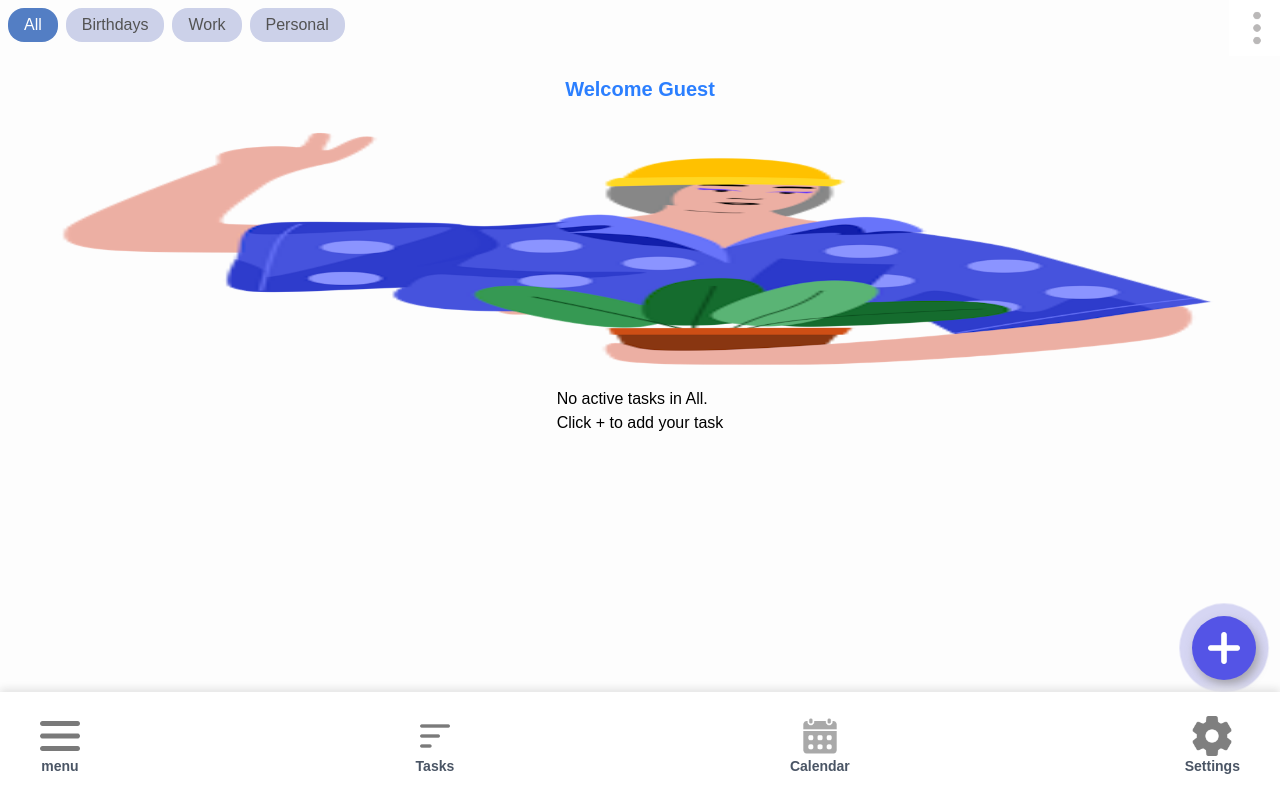
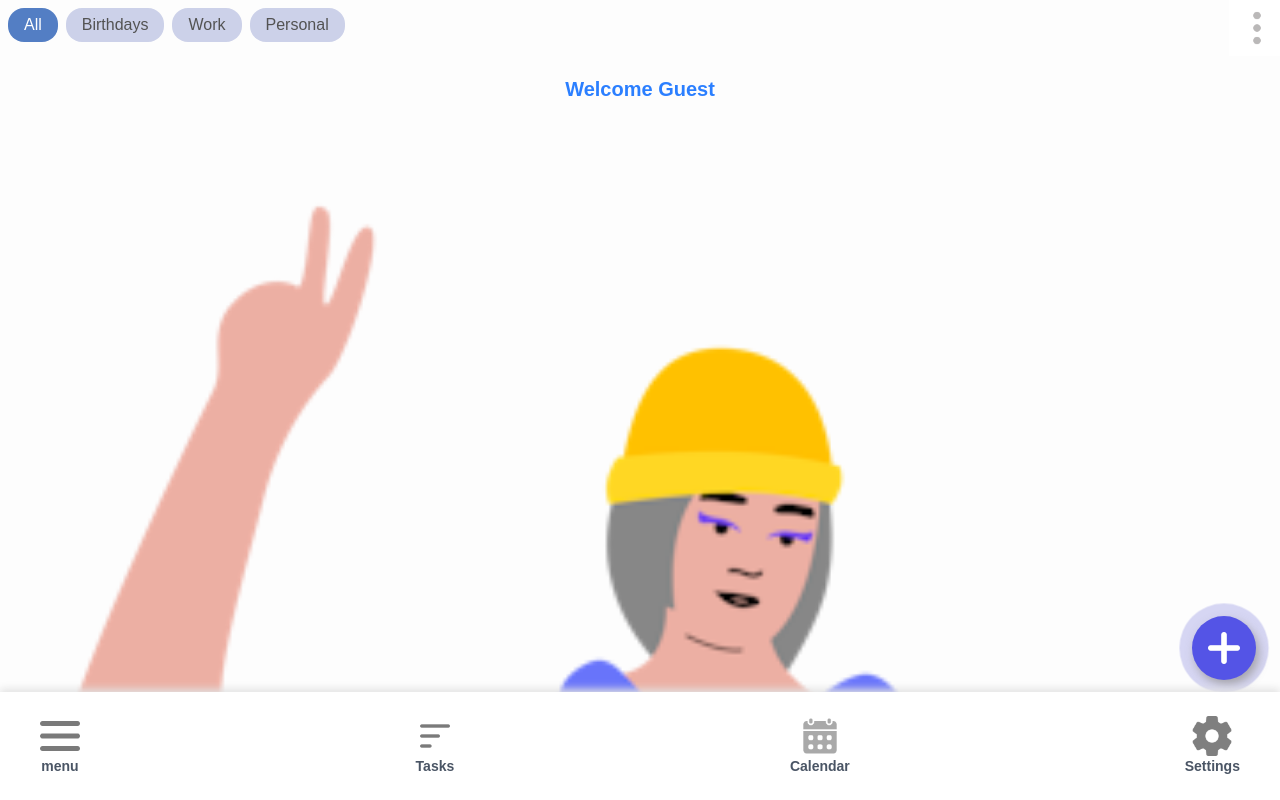
Before and after one commit to ebuski100/todoApp, a React (Vite) app: page / in a window 1280 px wide. Built offline with nearby package versions, Linux system fonts and the light colour scheme.

Commit message:
change the taskPage

```diff
--- a/src/Components/TaskCategory.jsx
+++ b/src/Components/TaskCategory.jsx
@@ -46,11 +46,7 @@ function TaskCategory({
             </div>
           </div>
           <div className="taskImgCont ">
-            <img
-              src={currentCategory.img}
-              alt=""
-              className=" w-full my-2 h-[30px]"
-            />
+            <img src={currentCategory.img} alt="" className=" w-full my-6 " />
             <div className="taskImgtext">
               No active tasks in {currentCategory.name}. <br />
               Click + to add your task
--- a/src/index.css
+++ b/src/index.css
@@ -496,9 +496,7 @@ body {
   /* padding-bottom: 10rem; */
 }
 .taskImgCont img {
-  margin-bottom: 0.7rem;
-
-  height: 256px;
+  margin-bottom: 2rem;
 }
 
 /* THEME */
@@ -654,9 +652,10 @@ body {
 /* COMPLETED LINK STYLES */
 
 .completedLink {
-  height: 100px;
   color: grey;
+
   display: flex;
+  padding: 0.5rem;
   justify-content: center;
   align-items: center;
   text-decoration: underline dotted grey;
@@ -979,7 +978,7 @@ body {
 .completed-task {
   opacity: 0.55;
   filter: grayscale(100%);
-  text-decoration: line-through;
+  /* text-decoration: line-through; */
   transition: 0.2s ease;
 }
 
--- a/src/pages/TaskPage.jsx
+++ b/src/pages/TaskPage.jsx
@@ -226,18 +226,31 @@ const TaskPage = ({
         </div>
       </div>
 
-      <div className={`${activeTask?.completed ? "completed-task" : ""}`}>
+      <div
+        className={`${
+          activeTask?.completed
+            ? "completed-task pointer-events-none opacity-50"
+            : ""
+        }`}
+      >
         <div className=" bg-gray-200 rounded-2xl py-1 px-4 text-gray-800 my-4   text-center w-fit">
           {currentCategory.name}
         </div>
 
         {activeTask && (
-          <textarea
-            ref={textAreaRef}
-            className="text-lg w-full font-bold text-gray-800 m-2  break-words whitespace-normal p-2    outline-none"
-            value={activeTask.text}
-            onChange={(e) => updateTaskText(e.target.value)}
-          />
+          <div className="taskTextContainer my-2">
+            <textarea
+              ref={textAreaRef}
+              className={`text-lg w-full font-bold m-2 break-words whitespace-normal p-2 outline-none ${
+                activeTask?.completed
+                  ? "line-through text-gray-400"
+                  : "text-gray-800"
+              }`}
+              value={activeTask.text}
+              onChange={(e) => updateTaskText(e.target.value)}
+              readOnly={activeTask?.completed}
+            />
+          </div>
         )}
 
         <div className="flex flex-col ">
--- a/src/pages/Tasks.jsx
+++ b/src/pages/Tasks.jsx
@@ -297,9 +297,9 @@ function Tasks({
   const completedTasks = allTasks.filter((task) => task.completed);
 
   return (
-    <div className="tasksCont">
+    <div className="tasksCont flex flex-col h-screen">
       {/* Category selector */}
-      <div className="taskCategoryCont">
+      <div className="taskCategoryCont ">
         {categories.map((category) => (
           <div key={category.id}>
             <div
@@ -338,7 +338,8 @@ function Tasks({
       </div>
 
       {/* Active Tasks */}
-      <div className="activeTasksContainer mb-2 w-full">
+      <div className="w-full flex-1 overflow-y-auto pb-[7rem]">
+        <div className="activeTasksContainer mb-2 w-full ">
           {activeTasks.length === 0 ? (
             <TaskCategory
               categories={categories}
@@ -348,7 +349,7 @@ function Tasks({
             />
           ) : (
             <div>
-            <h2 className="font-bold text-lg mb-2 ml-4">Active </h2>{" "}
+              <h2 className="font-bold text-lg m-4">Active </h2>{" "}
               {activeTasks.map((task) => (
                 <Task
                   key={task.id}
@@ -363,8 +364,8 @@ function Tasks({
 
         {/* Completed Tasks */}
         {completedTasks.length > 0 && (
-        <div className="completedTasksContainer w-full p-2">
-          <h2 className="font-bold text-lg ml-4 mb-2">Completed </h2>
+          <div className="completedTasksContainer w-full p-2 ">
+            <h2 className="font-bold text-lg m-4">Completed </h2>
             {completedTasks.map((task) => (
               <Task
                 key={task.id}
@@ -378,6 +379,7 @@ function Tasks({
             )}
           </div>
         )}
+      </div>
 
       {/* Task Input */}
       {showInput && (
```
Lines whose indentation alone changed are shown as unchanged.
